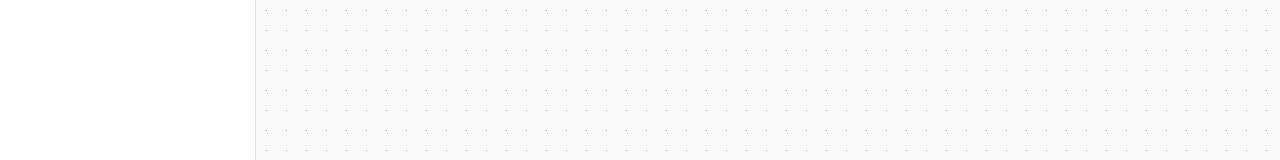
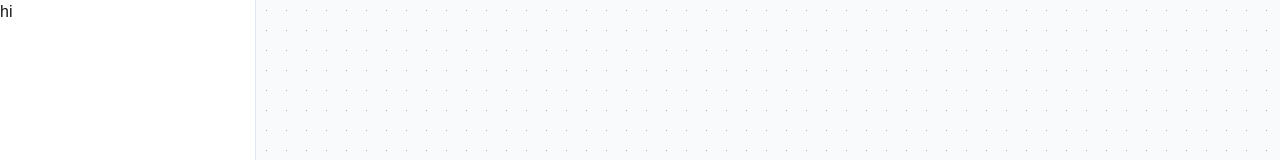
Before and after one commit to Divyapahuja31/ER_Playground, a Next.js app: page / in a window 1280 px wide. Shown: the top 160 px of the page. Built offline with nearby package versions, Linux system fonts and the light colour scheme.

Commit message:
refactor: componentized

```diff
--- /dev/null
+++ b/app/components/canvas.tsx
@@ -0,0 +1,23 @@
+import React from 'react'
+import { ReactFlow, useNodesState, useEdgesState, Background } from '@xyflow/react';
+import '@xyflow/react/dist/style.css';
+
+function Canvas() {
+  const [nodes, , onNodesChange] = useNodesState([]);
+  const [edges, , onEdgesChange] = useEdgesState([]);
+  return (
+    <div className="flex-1 h-full relative">
+        <ReactFlow
+          nodes={nodes}
+          edges={edges}
+          onNodesChange={onNodesChange}
+          onEdgesChange={onEdgesChange}
+          fitView
+        >
+          <Background />
+        </ReactFlow>
+      </div>
+  )
+}
+
+export default Canvas
--- /dev/null
+++ b/app/components/sidebar.tsx
@@ -0,0 +1,13 @@
+import React from 'react'
+
+const Sidebar = () => {
+  return (
+    <div className="w-64 border-r border-slate-200 bg-white dark:border-zinc-800 dark:bg-zinc-900 shrink-0">
+      <div className='w-auto h-10 flex'>
+        hi
+      </div>
+    </div>
+  )
+}
+
+export default Sidebar;
--- a/app/page.tsx
+++ b/app/page.tsx
@@ -1,30 +1,16 @@
 'use client';
 
-import React from 'react';
-import { ReactFlow, useNodesState, useEdgesState, Background } from '@xyflow/react';
-import '@xyflow/react/dist/style.css';
+
+import Sidebar from './components/sidebar';
+import Canvas from './components/canvas';
 
 export default function FlowPage() {
-  const [nodes, , onNodesChange] = useNodesState([]);
-  const [edges, , onEdgesChange] = useEdgesState([]);
+
 
   return (
     <main className="flex w-screen h-screen overflow-hidden bg-slate-50 dark:bg-zinc-950">
-      {/* Sidebar */}
-      <aside className="w-64 border-r border-slate-200 bg-white dark:border-zinc-800 dark:bg-zinc-900 shrink-0" />
-
-      {/* React Flow Canvas */}
-      <div className="flex-1 h-full relative">
-        <ReactFlow
-          nodes={nodes}
-          edges={edges}
-          onNodesChange={onNodesChange}
-          onEdgesChange={onEdgesChange}
-          fitView
-        >
-          <Background />
-        </ReactFlow>
-      </div>
+      <Sidebar />
+      <Canvas />
     </main>
   );
 }
```
